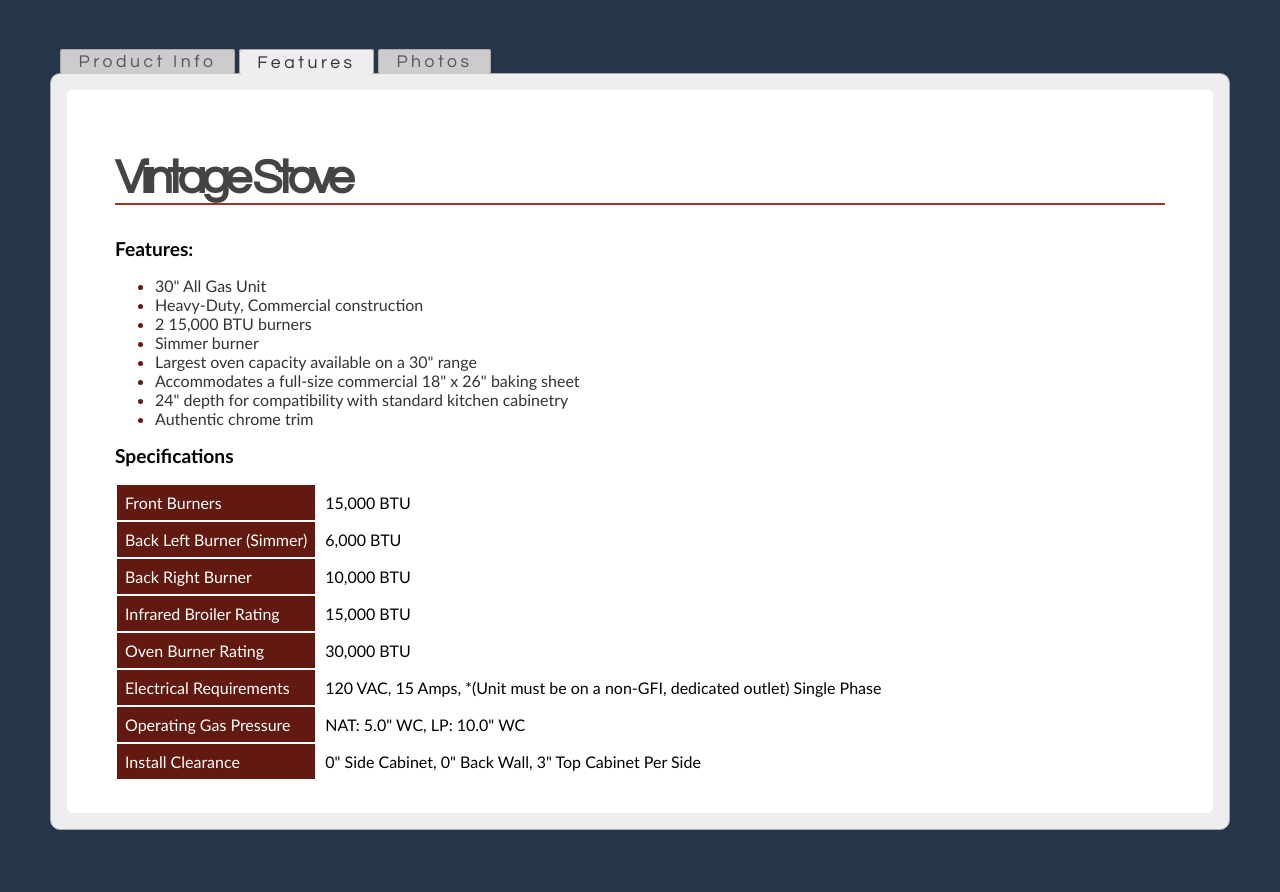
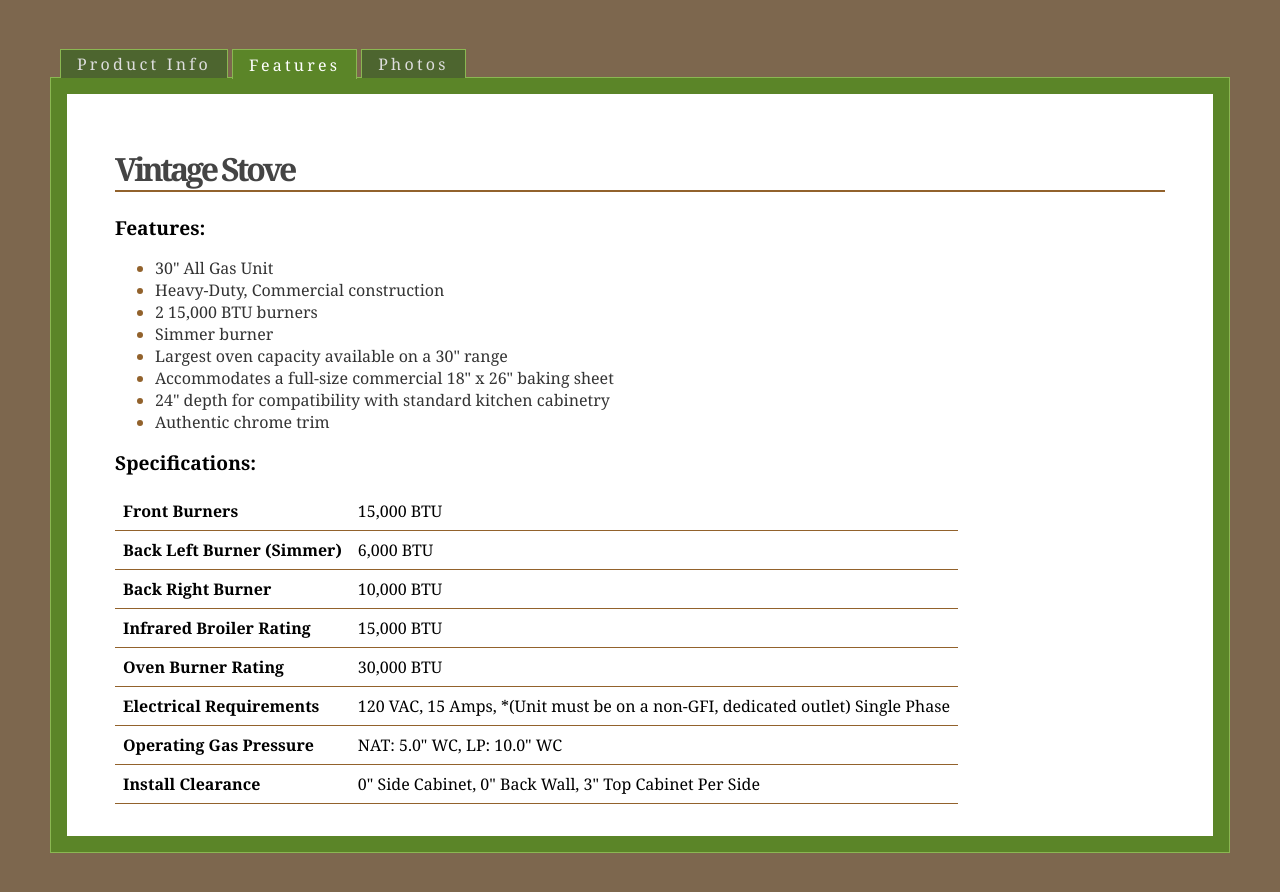
Before and after one commit to logangilmour/recursive-text, a website: page public/file2.html in a window 1280 px wide. Drawn offline with Linux system fonts and the light colour scheme.

Commit message:
done design 2

```diff
--- a/public/design1.css
+++ b/public/design1.css
@@ -3,16 +3,16 @@
 CSS Tabs is licensed under Creative Commons Attribution 3.0 - http://creativecommons.org/licenses/by/3.0/ */
 
 body {
-font-family: 'Trebuchet MS', Helvetica, sans-serif;
-background-color: #263549;
+font-family:georgia,garamond,serif;
+background-color: #7D674E;
 margin: 50px;
 }
 
 h1{
-    font: bold 3em Century Gothic, sans-serif; /* set font as desired */
+    font: bold 3em inherit; /* set font as desired */
     letter-spacing:-0.1em;
     color:#444;
-    border-bottom:2px #92382C solid;
+    border-bottom:2px #92622C solid;
 }
 
 h2{
@@ -24,7 +24,7 @@
 ul#tabnav { /* general settings */
 text-align: left; /* set to left, right or center */
 margin: 1em 0 -1px 0; /* set margins as desired */
-font: normal 1.1em Century Gothic, sans-serif; /* set font as desired */
+font: normal 1.1em inherit; /* set font as desired */
 
 /*border-bottom: 1px solid #6c6; /* set border COLOR as desired */
 list-style-type: none;
@@ -36,13 +36,13 @@
 }
 
 body#tab1 li.tab1, body#tab2 li.tab2, body#tab3 li.tab3 { /* settings for selected tab */
-border-bottom: 1px solid #eee; /* set border color to page background color */
-background-color: #eee; /* set background color to match above border color */
+border-bottom: 1px solid #5B8528; /* set border color to page background color */
+background-color: #5B8528; /* set background color to match above border color */
 }
 
 body#tab1 li.tab1 a, body#tab2 li.tab2 a, body#tab3 li.tab3 a { /* settings for selected tab link */
-background-color: #eee; /* set selected tab background color as desired */
-color: #333; /* set selected tab link color as desired */
+background-color: #5B8528; /* set selected tab background color as desired */
+color: #fff; /* set selected tab link color as desired */
 position: relative;
 top: 1px;
 padding-top: 4px; /* must change with respect to padding (X) above and below */
@@ -58,46 +58,43 @@
 }
 table,th, td
 {
-border: 2px solid #fff;
+    border:none;
+border-bottom: 1px solid #92622C;
 }
 td{
     padding:0.5em;
 }
 
 td.highlight{
-    background:#621910;
-    color:#fff;
+    font-weight:bold;
 }
 
 ul#tabnav li a { /* settings for all tab links */
 letter-spacing:0.2em;
-border-radius:3px;
 padding: 3px 1em; /* set padding (tab size) as desired; FIRST number must change with respect to padding-top (X) above */
-border: 1px solid #aaa; /* set border COLOR as desired; usually matches border color specified in #tabnav */
-background-color: #ccc; /* set unselected tab background color as desired */
-color: #555; /* set unselected tab link color as desired */
+border: 1px solid #8AB752; /* set border COLOR as desired; usually matches border color specified in #tabnav */
+background-color: #4D652F; /* set unselected tab background color as desired */
+color: #ddd; /* set unselected tab link color as desired */
 margin-right: 0px; /* set additional spacing between tabs as desired */
 text-decoration: none;
 border-bottom: none;
 }
 
 ul#tabnav a:hover { /* settings for hover effect */
-background: #f0f0f0; /* set desired hover color */
+background: #5B8528; /* set desired hover color */
 }
 
 div#pane {
-    background: #eee;
-    border: 1px #aaaaaa solid;
-    border-radius:10px;
+    background: #5B8528;
+    border: 1px #8AB752 solid;
 }
 div#content {
     background:#fff;
-    border-radius:5px;
     margin:1em;
     padding:2em 3em 2em 3em;
 }
 ul.feature-list{
-    color:#621910;
+    color:#92622C;
 }
 span.wrapper{
     color:#333;
--- a/public/design2.css
+++ b/public/design2.css
@@ -0,0 +1,104 @@
+/* Some code borrowed from Joshua Kaufman (http://unraveled.com/publications/css_tabs/)
+
+CSS Tabs is licensed under Creative Commons Attribution 3.0 - http://creativecommons.org/licenses/by/3.0/ */
+
+body {
+font-family: 'Trebuchet MS', Helvetica, sans-serif;
+background-color: #263549;
+margin: 50px;
+}
+
+h1{
+    font: bold 3em Century Gothic, sans-serif; /* set font as desired */
+    letter-spacing:-0.1em;
+    color:#444;
+    border-bottom:2px #92382C solid;
+}
+
+h2{
+    font-size: 1.2em;
+    font-weight:bold;
+}
+/* begin css tabs */
+
+ul#tabnav { /* general settings */
+text-align: left; /* set to left, right or center */
+margin: 1em 0 -1px 0; /* set margins as desired */
+font: normal 1.1em Century Gothic, sans-serif; /* set font as desired */
+
+/*border-bottom: 1px solid #6c6; /* set border COLOR as desired */
+list-style-type: none;
+padding: 3px 10px 3px 10px; /* THIRD number must change with respect to padding-top (X) below */
+}
+
+ul#tabnav li { /* do not change */
+display: inline;
+}
+
+body#tab1 li.tab1, body#tab2 li.tab2, body#tab3 li.tab3 { /* settings for selected tab */
+border-bottom: 1px solid #eee; /* set border color to page background color */
+background-color: #eee; /* set background color to match above border color */
+}
+
+body#tab1 li.tab1 a, body#tab2 li.tab2 a, body#tab3 li.tab3 a { /* settings for selected tab link */
+background-color: #eee; /* set selected tab background color as desired */
+color: #333; /* set selected tab link color as desired */
+position: relative;
+top: 1px;
+padding-top: 4px; /* must change with respect to padding (X) above and below */
+}
+
+p{
+    margin-bottom:2em;
+}
+
+table
+{
+border-collapse:collapse;
+}
+table,th, td
+{
+border: 2px solid #fff;
+}
+td{
+    padding:0.5em;
+}
+
+td.highlight{
+    background:#621910;
+    color:#fff;
+}
+
+ul#tabnav li a { /* settings for all tab links */
+letter-spacing:0.2em;
+border-radius:3px;
+padding: 3px 1em; /* set padding (tab size) as desired; FIRST number must change with respect to padding-top (X) above */
+border: 1px solid #aaa; /* set border COLOR as desired; usually matches border color specified in #tabnav */
+background-color: #ccc; /* set unselected tab background color as desired */
+color: #555; /* set unselected tab link color as desired */
+margin-right: 0px; /* set additional spacing between tabs as desired */
+text-decoration: none;
+border-bottom: none;
+}
+
+ul#tabnav a:hover { /* settings for hover effect */
+background: #f0f0f0; /* set desired hover color */
+}
+
+div#pane {
+    background: #eee;
+    border: 1px #aaaaaa solid;
+    border-radius:10px;
+}
+div#content {
+    background:#fff;
+    border-radius:5px;
+    margin:1em;
+    padding:2em 3em 2em 3em;
+}
+ul.feature-list{
+    color:#621910;
+}
+span.wrapper{
+    color:#333;
+}
--- a/public/file2.html
+++ b/public/file2.html
@@ -30,7 +30,7 @@
 <li><span class="wrapper">Authentic chrome trim</span></li>
 </ul>
 
-<h2>Specifications</h2>
+<h2>Specifications:</h2>
 
 <table border="1">
 <tr><td class="highlight">Front Burners</td><td>15,000 BTU</td></tr>
```
